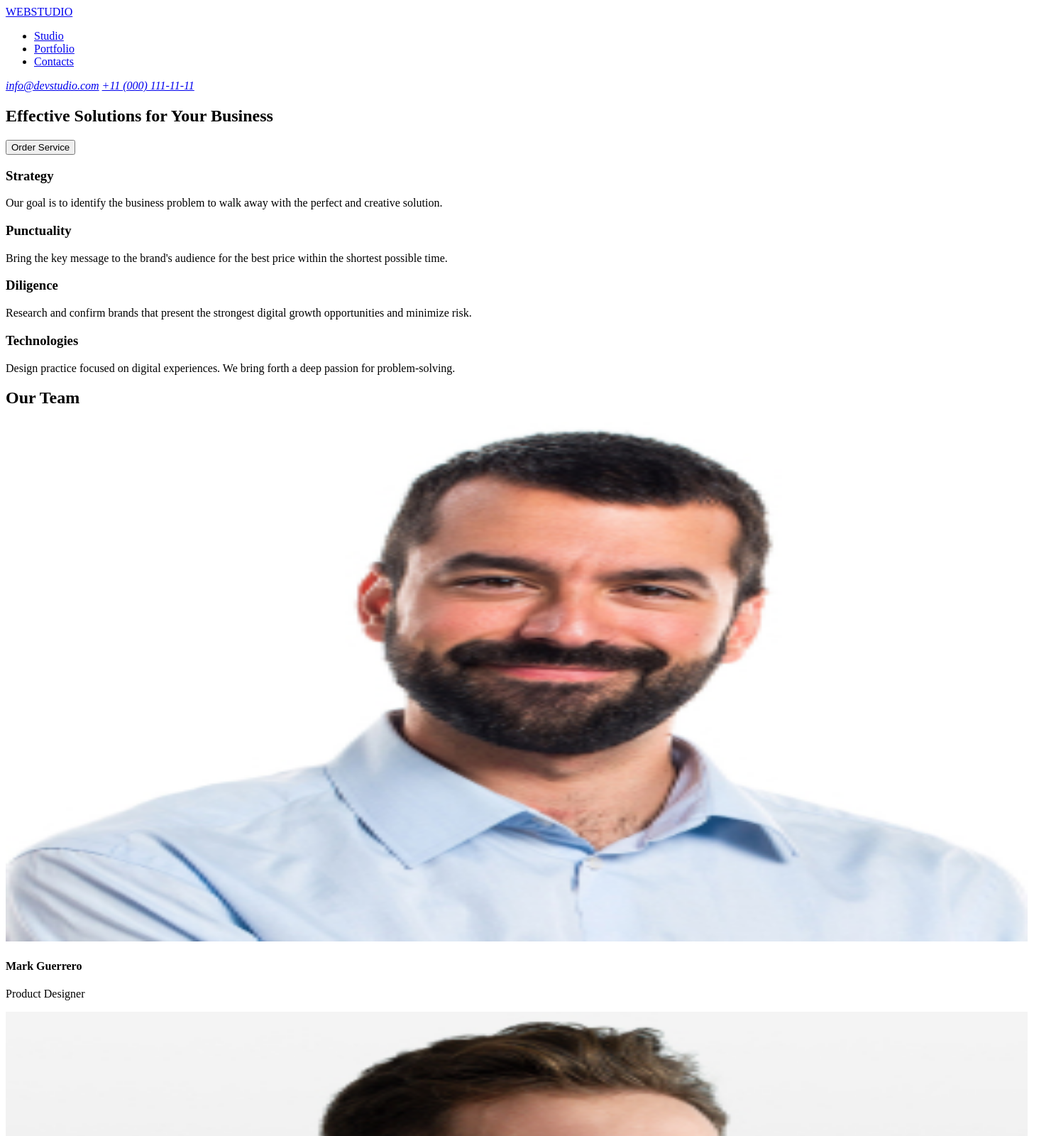
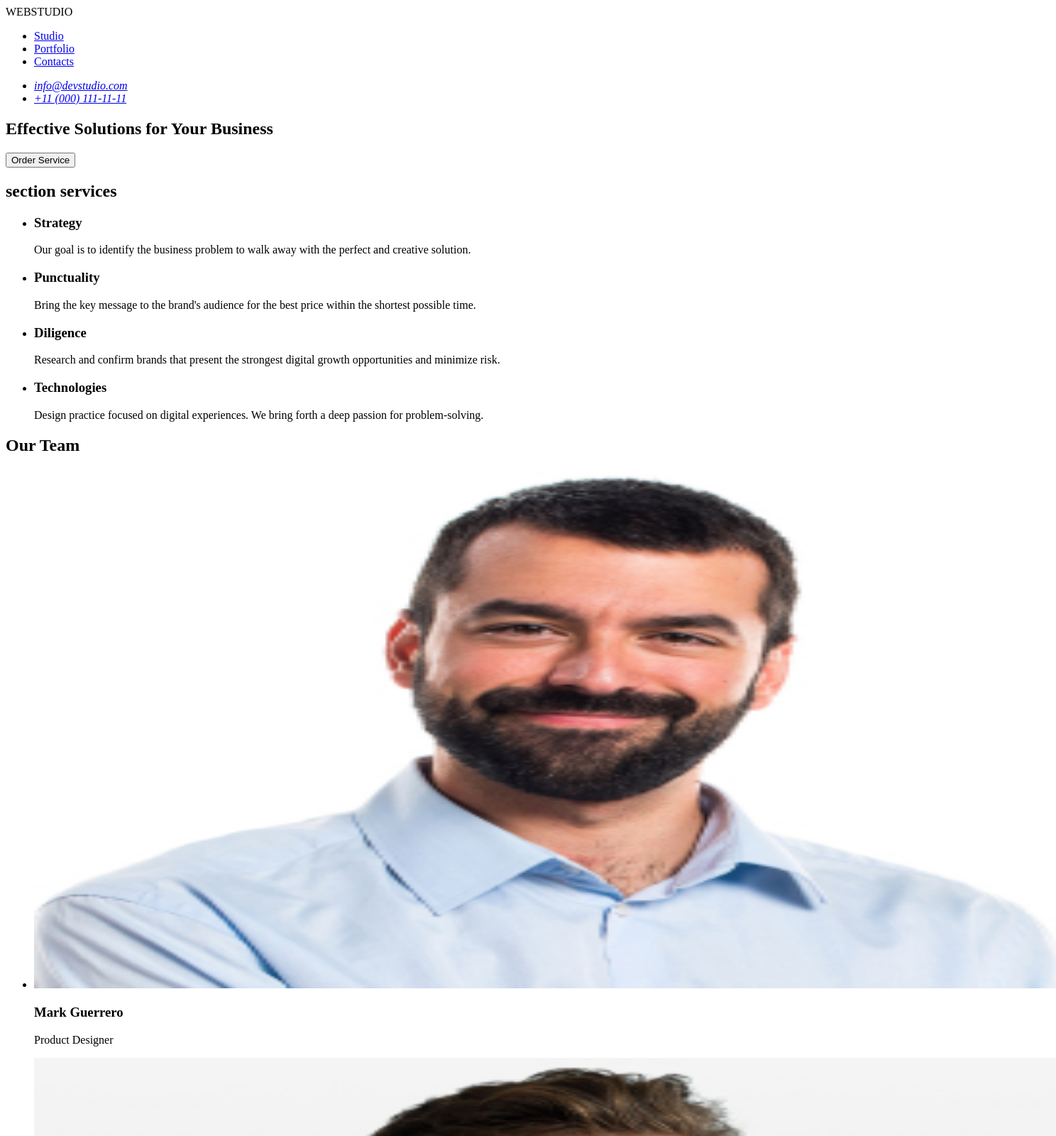
Before and after one commit to ang1307/goit-markup-hw-01, a plain HTML site: page index.html in a window 1280 px wide. Shown: the top 1600 px of the page at 71% size, 1488 px wide, since content can reach past the window. Drawn offline with Linux system fonts and the light colour scheme.

Commit message:
add marcup

```diff
--- a/index.html
+++ b/index.html
@@ -9,7 +9,7 @@
 
 <body>
     <header>
-        <div class="logo"><a href="#">WEBSTUDIO</a></div>
+        <div class="logo"><href="./index.html">WEBSTUDIO</href=></div>
         <nav>
             <ul>
                 <li><a href="#">Studio</a></li>
@@ -18,8 +18,10 @@
             </ul>
         </nav>
      <address>
-        <a href = "mailto:info@devstudio.com"> info@devstudio.com</a>
-        <a href = "tel:+11 (000) 111-11-11"> +11 (000) 111-11-11 </a>
+        <ul>
+            <li><a href=”mailto:info@devstudio.com”> info@devstudio.com</a></li>
+            <li><a href="tel:+110001111111"> +11 (000) 111-11-11 </a></li>
+        </ul>
      </address>
     </header>
 
@@ -32,48 +34,63 @@
 
 
     <section class="services">
-        <div class="service-item">
+        <h2 class = "visually-hidden"> section services </h2>
+        <ul>
+           <li>
             <h3>Strategy</h3>
             <p>Our goal is to identify the business problem to walk away with the perfect and creative solution.</p>
-        </div>
-        <div class="service-item">
+           </li>
+
+
+           <li>
             <h3>Punctuality</h3>
             <p>Bring the key message to the brand's audience for the best price within the shortest possible time.</p>
-        </div>
-        <div class="service-item">
+           </li>
+
+
+           <li>
             <h3>Diligence</h3>
             <p>Research and confirm brands that present the strongest digital growth opportunities and minimize risk.</p>
-        </div>
-        <div class="service-item">
+           </li>
+
+
+            <li>
             <h3>Technologies</h3>
             <p>Design practice focused on digital experiences. We bring forth a deep passion for problem-solving.</p>
-        </div>
+            </li>
+        </ul>
     </section>
 
 
 
     <section class="team">
         <h2>Our Team</h2>
-        <div class="team-member">
+        <ul>
+            <li>
                 <img src="/images/img.jpg" alt="Mark Guerrero Product Designer" width="1440px" height="732px">
-            <h4>Mark Guerrero</h4>
+                <h3>Mark Guerrero</h3>
                 <p>Product Designer</p>
-        </div>
-        <div class="team-member">
+            </li>
+
+            <li>
                 <img src="/images/img2.jpg" alt="Tom Ford Frontend Developer" width="1440px" height="732px">
-            <h4>Tom Ford</h4>
+                <h3>Tom Ford</h3>
                 <p>Frontend Developer</p>
-        </div>
-        <div class="team-member">
+            </li>
+
+            <li>
                 <img src="/images/img3.jpg" alt="Camila Garcia Marketing Specialist" width="1440px" height="732px">
-            <h4>Camila Garcia</h4>
+                <h3>Camila Garcia</h3>
                 <p>Marketing</p>
-        </div>
-        <div class="team-member">
+            </li>
+
+            <li>
                 <img src="/images/img4.jpg" alt="Daniel Wilson UI Designer" width="1440px" height="732px">
-            <h4>Daniel Wilson</h4>
+                <h3>Daniel Wilson</h3>
                 <p>UI Designer</p>
-        </div>
+            </li>
+          </ul>
+
     </section>
 
 
@@ -82,7 +99,7 @@
 
     <footer>
         <div class="logo">
-            <a href="#">WEBSTUDIO</a>
+            <a href="./index.html">WEBSTUDIO</a>
         </div>
         <p> Increase the flow of customers and sales for your business with digital marketing & growth solutions.</p>
     </footer>
```
Lines whose indentation alone changed are shown as unchanged.
